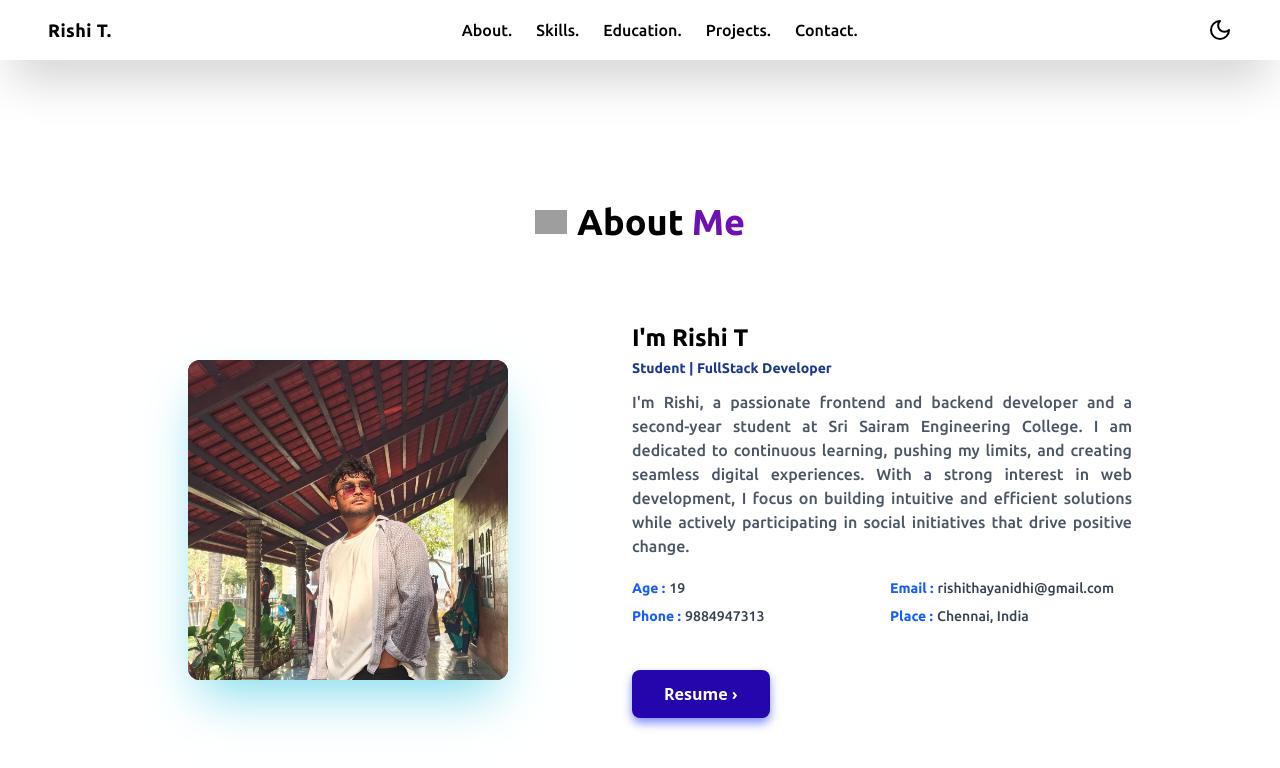
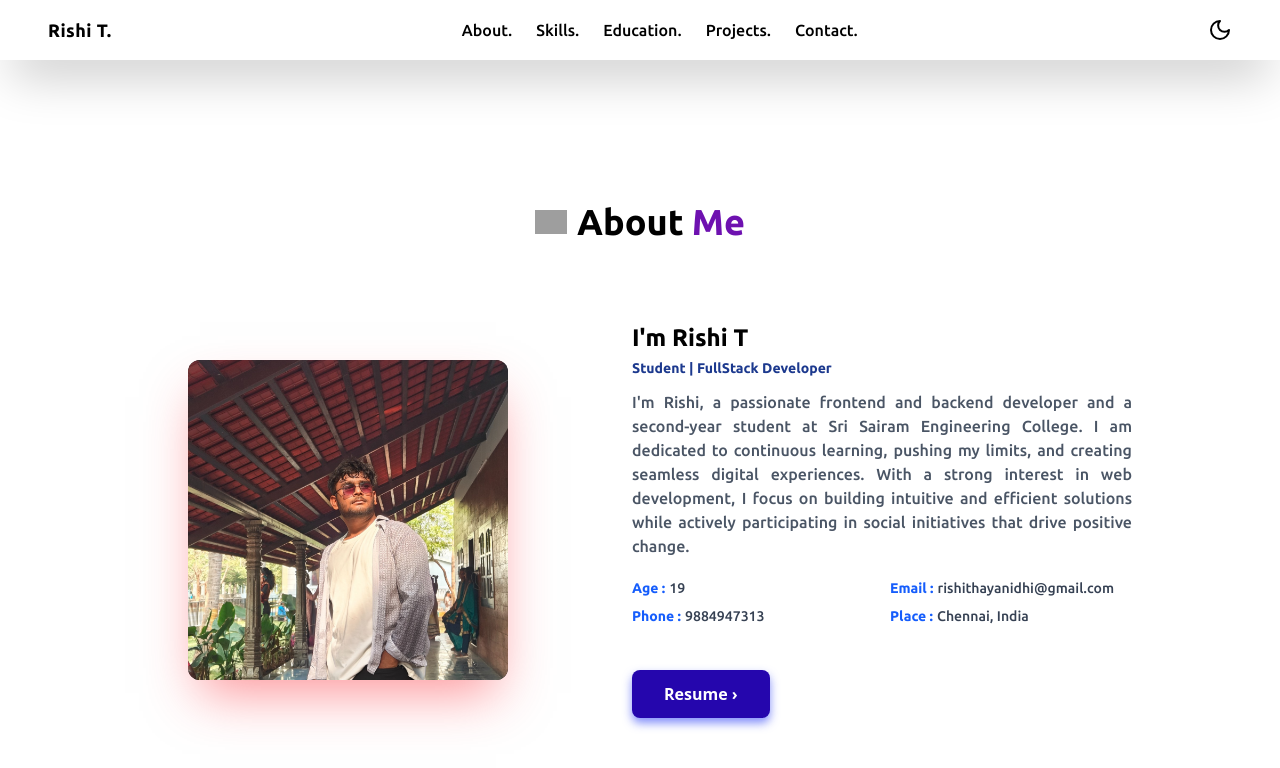
Before and after one commit to rishithayanidhi/Personal-Portfolio-official, a React (Vite) app: page /About in a window 1280 px wide. Shown: the top 768 px of the page. Built offline with nearby package versions, Linux system fonts and the light colour scheme; grey boxes are pictures that could not be loaded; a web font is replaced by a local one.

Commit message:
Your commit message

```diff
--- a/src/pages/about.jsx
+++ b/src/pages/about.jsx
@@ -24,12 +24,12 @@ const About = () => {
 <div className="flex flex-col md:flex-row items-center justify-center gap-10 md:gap-25 max-w-5xl relative z-10 md:-mr-30">
   {/* Holographic Profile Picture */}
   <motion.div
-    className="relative rounded-xl overflow-hidden shadow-2xl shadow-cyan-500/50 w-72 h-72 md:w-80 md:h-80 bg-[#111] cursor-pointer"
-    whileHover={{ scale: 1.05, boxShadow: "0 0 20px rgba(0,255,255,0.5)" }} // Zoom & glow effect on hover
+    className="relative rounded-xl overflow-hidden shadow-2xl shadow-red-500/50 w-72 h-72 md:w-80 md:h-80 bg-[#111] cursor-pointer"
+    whileHover={{ scale: 1.05, boxShadow: "0 0 20px rgb(165, 42, 42)" }} // Zoom & glow effect on hover
   >
     {/* Holographic Gradient Overlay */}
     <motion.div
-      className="absolute inset-0 bg-gradient-to-br from-cyan-400 to-transparent opacity-0"
+      className="absolute inset-0 bg-gradient-to-br from-red-400 to-transparent opacity-0"
       whileHover={{ opacity: 1, y: "100%" }} // Moving holographic effect
       transition={{ duration: 0.5 }}
     ></motion.div>
```
